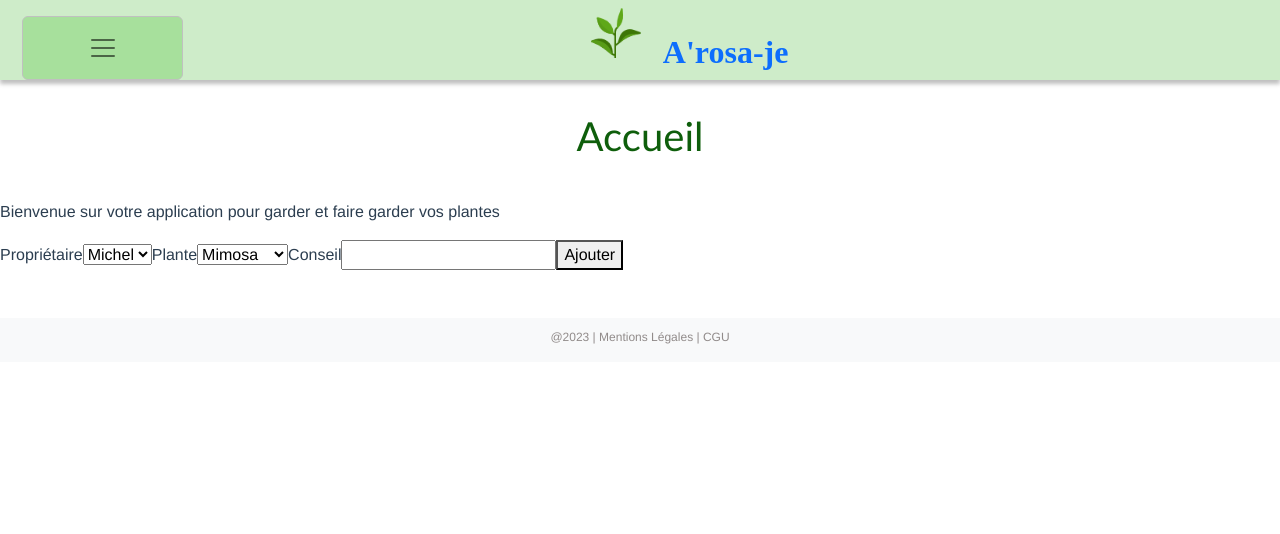
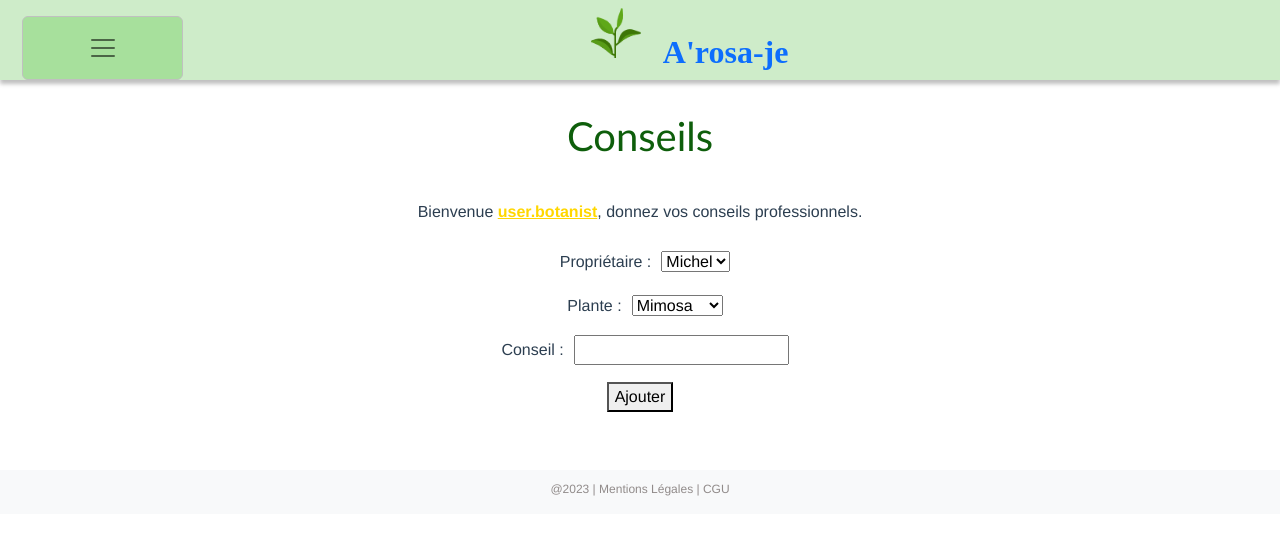
Before and after one commit to mayyyyyl/mspr-app, a Vue app: page /ajouter_conseil in a window 1280 px wide. Shown: the top 534 px of the page. Built offline with nearby package versions, Linux system fonts and the light colour scheme.

Commit message:
suivi+conseil

```diff
--- a/src/views/AddCommentView.vue
+++ b/src/views/AddCommentView.vue
@@ -1,28 +1,27 @@
 <template>
     <div class="home">
-      <h1> Accueil </h1>
-      <p>Bienvenue sur votre application pour garder et faire garder vos plantes</p>
+      <h1>Conseils</h1>
+      <p class="text-center">Bienvenue <span class="user-bota">user.botanist</span>, donnez vos conseils professionnels.</p>
     </div>
 
-    <form action="">
-      <label for="proprietaires">Propriétaire</label>
+    <form class="text-center" action="">
+      <label class=" margin" for="proprietaires">Propriétaire :</label>
       <select name="proprietaires" id="proprietaires">
-        <option value="1">Michel</option>
-        <option value="2">Jean</option>
-        <option value="3">Pierre</option>
+        <option v-for = "proprietaire in proprietaires" :value="proprietaire.id">{{ proprietaire.name }}</option>
       </select>
+      <br>
 
-      <label for="plantes">Plante</label>
+      <label class=" margin" for="plantes">Plante :</label>
       <select name="plantes" id="plantes">
-        <option value="1">Mimosa</option>
-        <option value="2">Hortensia</option>
-        <option value="3">Dahlia</option>
+        <option v-for = "plante in plantes" :value="plante.id">{{ plante.name }}</option>
       </select>
+      <br>
 
-      <label for="comment">Conseil</label>
+      <label class=" margin" for="comment">Conseil :</label>
       <input type="text" name="conseil" id="conseil">
+      <br>
 
-      <button type="submit">Ajouter</button>
+      <button class=" margin" type="submit">Ajouter</button>
 
 
     </form>
@@ -57,7 +56,8 @@
     data(){
       return {
         proprietaires,
-        plantes
+        plantes,
+        conseil
       }
     },
     components: {
@@ -66,3 +66,16 @@
     }
   }
   </script>
+  <style scoped>
+  .text-center {
+    text-align: center;
+  }
+  .user-bota {
+    color: gold;
+    font-weight: bold;
+    text-decoration: underline;
+  }
+  .margin {
+    margin: 10px;
+  }
+  </style>
--- a/src/views/TrackingView.vue
+++ b/src/views/TrackingView.vue
@@ -1,13 +1,13 @@
 <template>
     <div class="home">
-      <h1> Accueil </h1>
-      <p>Bienvenue sur votre application pour garder et faire garder vos plantes</p>
+      <h1>Suivi de vos plantes</h1>
+      <p class="text-center">Bienvenue <span class="user-proprio">user.proprietaire</span>, suivez votre garde en cours.</p>
     </div>
 
-    <ul>
-      <li v-for="plant in listPlant" :key="plant.id">
+    <ul class="text-center">
+      <li style="list-style-type: none;" v-for="plant in listPlant" :key="plant.id">
         <h2>{{ plant.name }}</h2>
-        <p>{{ plant.conseil }}</p>
+        <p>"{{ plant.conseil }}"</p>
         <img :src="plant.image" alt="image de la plante">
       </li>
     </ul>
@@ -46,3 +46,16 @@
     }
   }
   </script>
+   <style scoped>
+   .text-center {
+     text-align: center;
+   }
+   .user-proprio {
+     color: green;
+     font-weight: bold;
+     text-decoration: underline;
+   }
+   .margin {
+     margin: 10px;
+   }
+   </style>
```
